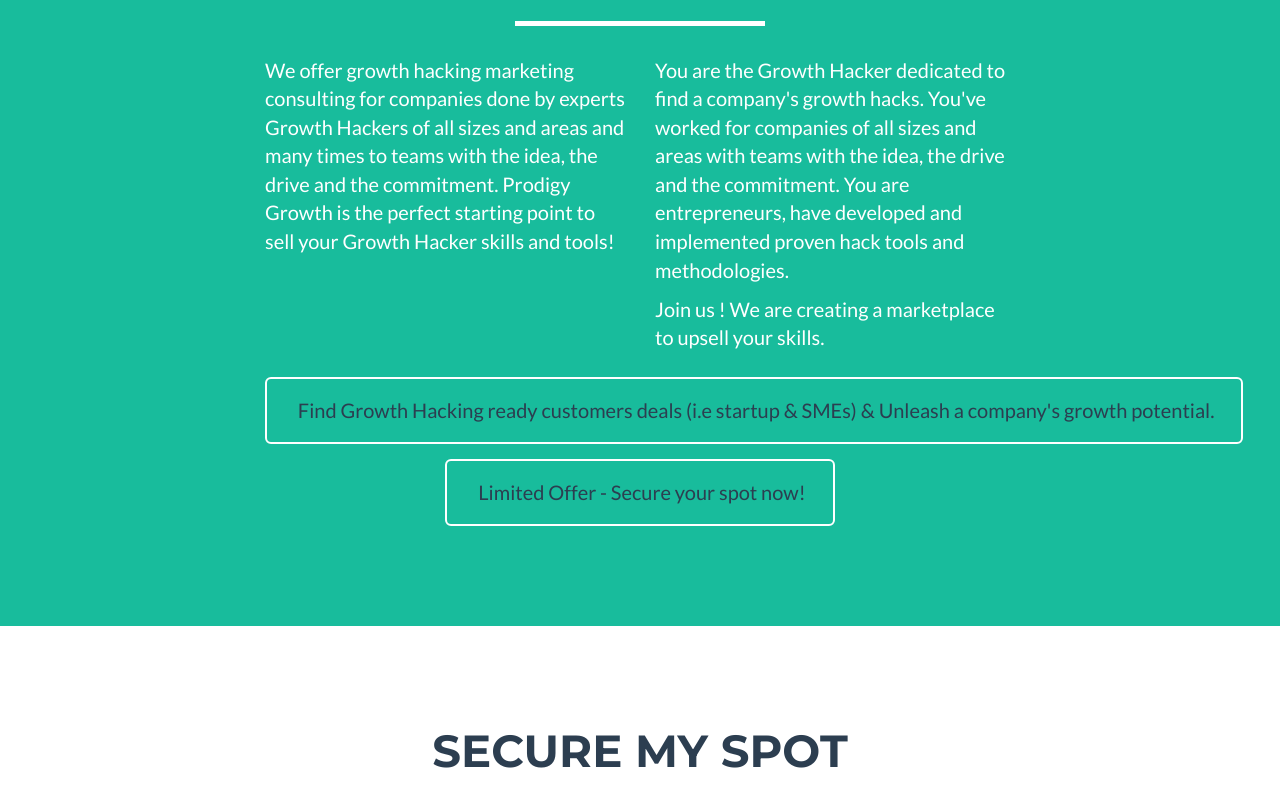
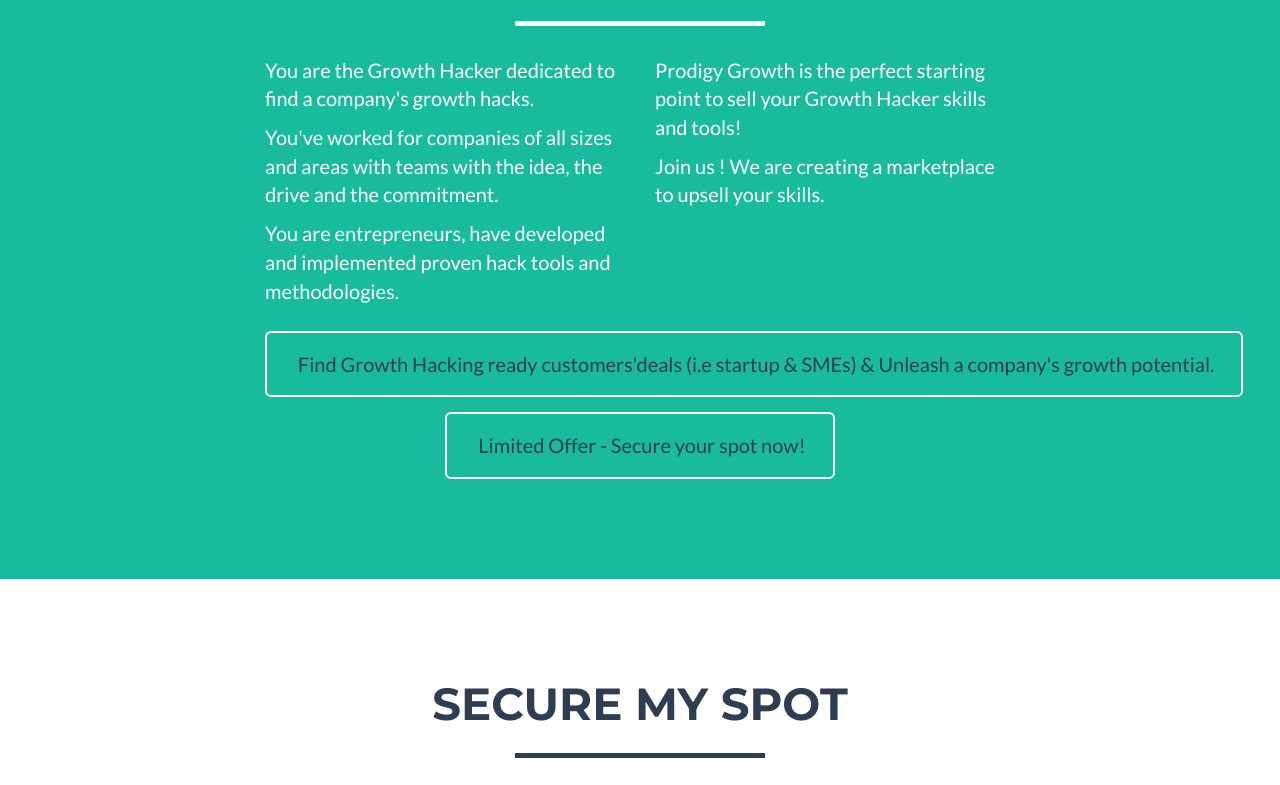
Before and after one commit to Growthhacks/GHSolution_EN, a plain HTML site: page index.html in a window 1280 px wide. Shown: the part 2631-3416 px from the top of the page. Drawn offline with nearby package versions, Linux system fonts and the light colour scheme.

Commit message:
Updated.index.html

```diff
--- a/index.html
+++ b/index.html
@@ -162,15 +162,18 @@
             </div>
             <div class="row">
                 <div class="col-lg-4 col-lg-offset-2">
-                    <p>We offer growth hacking marketing consulting for companies  done by experts Growth Hackers of all sizes and areas and many times to teams with the idea, the drive and the commitment. Prodigy Growth is the perfect starting point to sell your Growth Hacker skills and tools!</p>
+                <p>You are the Growth Hacker dedicated to find a company's growth hacks.</p>
+                <p>You've worked for companies of all sizes and areas with teams with the idea, the drive and the commitment.</p>
+                <p>You are entrepreneurs, have developed and implemented proven hack tools and methodologies.</p>
+
                 </div>
                 <div class="col-lg-4">
-                    <p>You are the Growth Hacker dedicated to find a company's growth hacks. You've worked for companies of all sizes and areas with teams with the idea, the drive and the commitment. You are entrepreneurs, have developed and implemented proven hack tools and methodologies.</p>
+                    <p>Prodigy Growth is the perfect starting point to sell your Growth Hacker skills and tools!</p>
                     <p>Join us ! We are creating a marketplace to upsell your skills.</p>
                 </div>
                 <div class="col-lg-8 col-lg-offset-2 text-center">
                     <a href="#" class="btn btn-lg btn-outline">
-                        <i class="fa fa-direction"></i> Find Growth Hacking ready customers deals (i.e startup & SMEs) & Unleash a company's growth potential.
+                        <i class="fa fa-direction"></i> Find Growth Hacking ready customers'deals (i.e startup & SMEs) & Unleash a company's growth potential.
                     </a>
                 </div>
                 <div class="col-lg-8 col-lg-offset-2 text-center">
```
